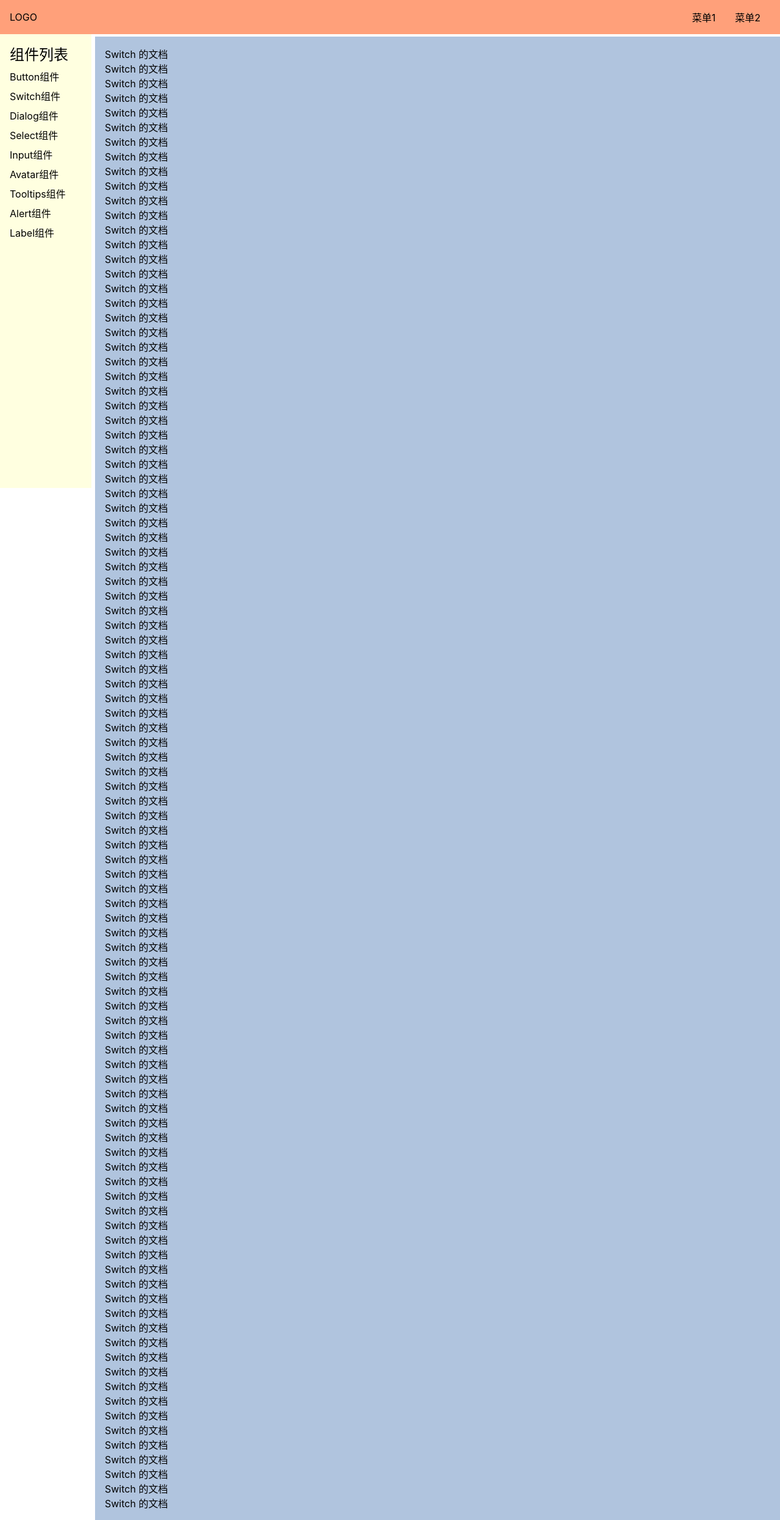
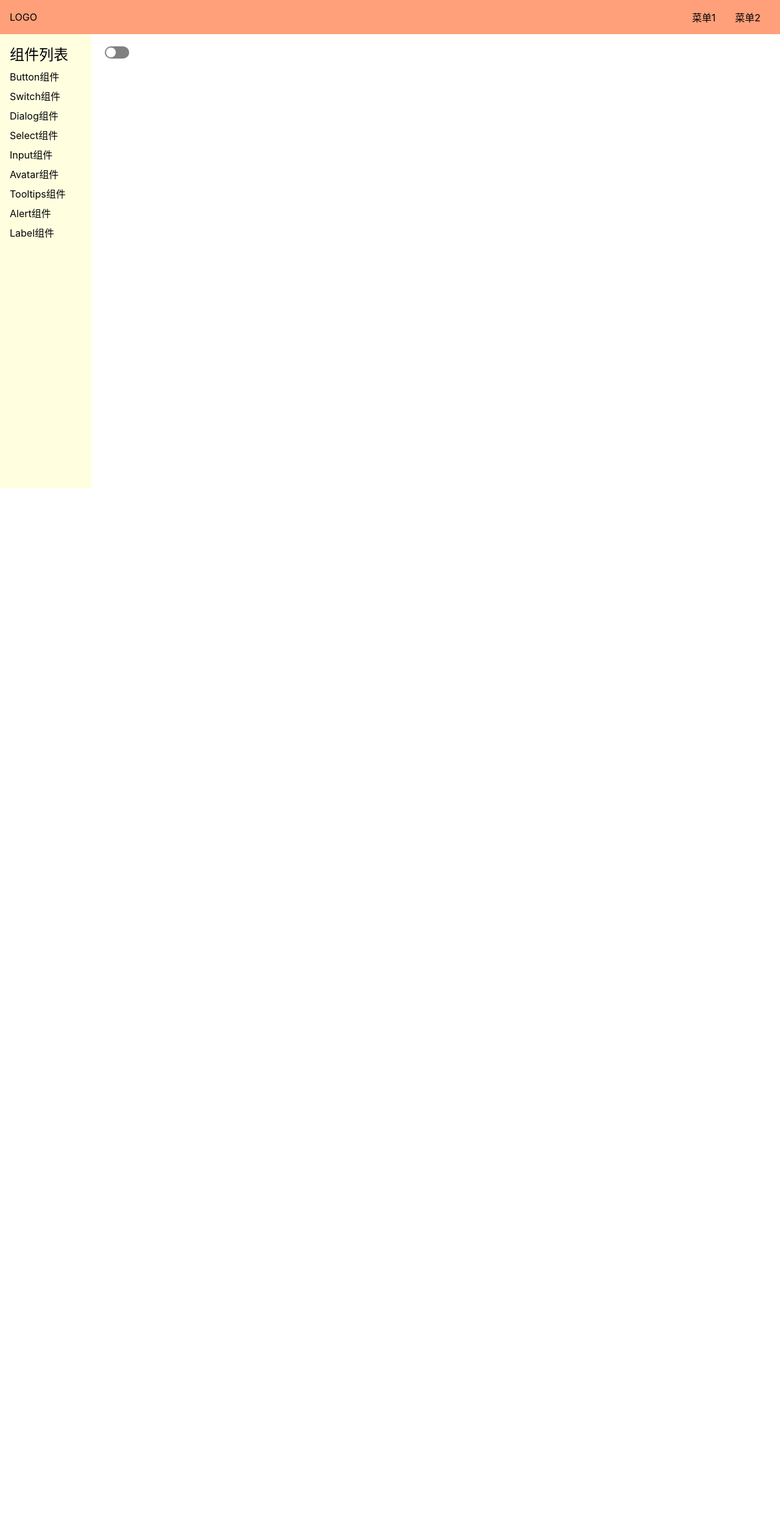
Before and after one commit to chenyulian/xela-ui, a Vue app: page /#/doc/switch in a window 1280 px wide. Shown: the whole page at 61% size. After the commit the page ends 800 px from the top, so only its background shows below. Built offline with nearby package versions, Linux system fonts and the light colour scheme.

Commit message:
:sparkles:添加Switch组件

```diff
--- a/src/components/demo/SwitchDemo.vue
+++ b/src/components/demo/SwitchDemo.vue
@@ -1,110 +1,14 @@
 <template>
     <div>
-         <p>Switch 的文档</p>
-    <p>Switch 的文档</p>
-    <p>Switch 的文档</p>
-    <p>Switch 的文档</p>
-    <p>Switch 的文档</p>
-    <p>Switch 的文档</p>
-    <p>Switch 的文档</p>
-    <p>Switch 的文档</p>
-    <p>Switch 的文档</p>
-    <p>Switch 的文档</p>
-    <p>Switch 的文档</p>
-    <p>Switch 的文档</p>
-    <p>Switch 的文档</p>
-    <p>Switch 的文档</p>
-    <p>Switch 的文档</p>
-    <p>Switch 的文档</p>
-    <p>Switch 的文档</p>
-    <p>Switch 的文档</p>
-    <p>Switch 的文档</p>
-    <p>Switch 的文档</p>
-    <p>Switch 的文档</p>
-    <p>Switch 的文档</p>
-    <p>Switch 的文档</p>
-    <p>Switch 的文档</p>
-    <p>Switch 的文档</p>
-    <p>Switch 的文档</p>
-    <p>Switch 的文档</p>
-    <p>Switch 的文档</p>
-    <p>Switch 的文档</p>
-    <p>Switch 的文档</p>
-    <p>Switch 的文档</p>
-    <p>Switch 的文档</p>
-    <p>Switch 的文档</p>
-    <p>Switch 的文档</p>
-    <p>Switch 的文档</p>
-    <p>Switch 的文档</p>
-    <p>Switch 的文档</p>
-    <p>Switch 的文档</p>
-    <p>Switch 的文档</p>
-    <p>Switch 的文档</p>
-    <p>Switch 的文档</p>
-    <p>Switch 的文档</p>
-    <p>Switch 的文档</p>
-    <p>Switch 的文档</p>
-    <p>Switch 的文档</p>
-    <p>Switch 的文档</p>
-    <p>Switch 的文档</p>
-    <p>Switch 的文档</p>
-    <p>Switch 的文档</p>
-    <p>Switch 的文档</p>
-    <p>Switch 的文档</p>
-    <p>Switch 的文档</p>
-    <p>Switch 的文档</p>
-    <p>Switch 的文档</p>
-    <p>Switch 的文档</p>
-    <p>Switch 的文档</p>
-    <p>Switch 的文档</p>
-    <p>Switch 的文档</p>
-    <p>Switch 的文档</p>
-    <p>Switch 的文档</p>
-    <p>Switch 的文档</p>
-    <p>Switch 的文档</p>
-    <p>Switch 的文档</p>
-    <p>Switch 的文档</p>
-    <p>Switch 的文档</p>
-    <p>Switch 的文档</p>
-    <p>Switch 的文档</p>
-    <p>Switch 的文档</p>
-    <p>Switch 的文档</p>
-    <p>Switch 的文档</p>
-    <p>Switch 的文档</p>
-    <p>Switch 的文档</p>
-    <p>Switch 的文档</p>
-    <p>Switch 的文档</p>
-    <p>Switch 的文档</p>
-    <p>Switch 的文档</p>
-    <p>Switch 的文档</p>
-    <p>Switch 的文档</p>
-    <p>Switch 的文档</p>
-    <p>Switch 的文档</p>
-    <p>Switch 的文档</p>
-    <p>Switch 的文档</p>
-    <p>Switch 的文档</p>
-    <p>Switch 的文档</p>
-    <p>Switch 的文档</p>
-    <p>Switch 的文档</p>
-    <p>Switch 的文档</p>
-    <p>Switch 的文档</p>
-    <p>Switch 的文档</p>
-    <p>Switch 的文档</p>
-    <p>Switch 的文档</p>
-    <p>Switch 的文档</p>
-    <p>Switch 的文档</p>
-    <p>Switch 的文档</p>
-    <p>Switch 的文档</p>
-    <p>Switch 的文档</p>
-    <p>Switch 的文档</p>
-    <p>Switch 的文档</p>
-    <p>Switch 的文档</p>
-    <p>Switch 的文档</p>
+        <Switch />
     </div>
 </template>
 <script lang="ts">
+import Switch from "../../lib/Switch.vue";
 export default {
-
+    components: {
+        Switch
+    }
 }
 </script>
 <style lang="scss">
--- /dev/null
+++ b/src/lib/Switch.vue
@@ -0,0 +1,52 @@
+<template>
+    <button class="switch"
+            :class="checked?'checked':''"
+            @click="toggleChecked">
+        <span></span>
+    </button>
+</template>
+
+<script lang="ts">
+    import {ref} from "vue";
+
+    export default {
+        setup() {
+            const checked = ref(false);
+            const toggleChecked = () => {
+                checked.value = !checked.value;
+            }
+            return {checked, toggleChecked}
+        }
+    }
+</script>
+
+<style lang="scss" scoped>
+    $h: 20px;
+    $h2: $h - 4px;
+    button.switch {
+        width: 2 * $h;
+        height: $h;
+        border: none;
+        border-radius: $h / 2;
+        position: relative;
+        background-color: grey;
+
+        & > span {
+            position: absolute;
+            top: 2px;
+            left: 2px;
+            height: $h2;
+            width: $h2;
+            background: #fff;
+            border-radius: $h2 / 2;
+            transition: left 250ms;
+        }
+
+        &.checked {
+            background-color: #3463fe;
+            & > span {
+                 left: calc(100% - #{$h2} - 2px);
+            }
+        }
+    }
+</style>
--- a/src/views/Doc.vue
+++ b/src/views/Doc.vue
@@ -110,7 +110,7 @@
     & > main {
         flex-grow: 1;
         padding: 16px;
-        background: lightsteelblue;
+        background: #fff;
     }
 }
 
```
